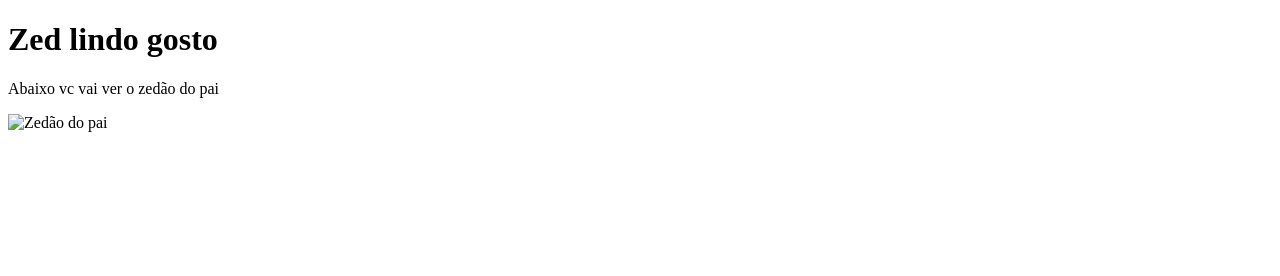
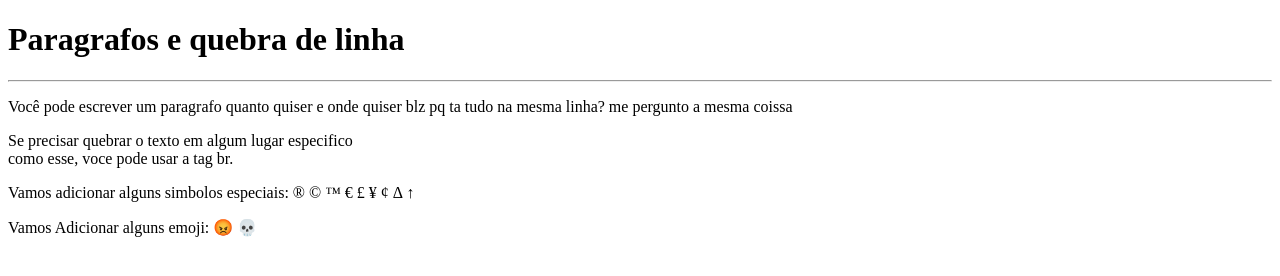
Before and after one commit to SrHerege/HTML, a plain HTML site: page index.html in a window 1280 px wide. Drawn offline with Linux system fonts and the light colour scheme.

Commit message:
Add files via upload

```diff
--- a/index.html
+++ b/index.html
@@ -1,13 +1,39 @@
 <!DOCTYPE html>
-<html lang="pr-br">
+<html lang="pt-br">
 <head>
     <meta charset="UTF-8">
     <meta name="viewport" content="width=device-width, initial-scale=1.0">
-    <title>Teste com Imagens</title>
+    <title>Paragrafo--</title>
 </head>
 <body>
-    <h1>Zed lindo gosto</h1>
-    <p>Abaixo vc vai ver o zedão do pai</p>
-    <img src="zed.png" alt="Zedão do pai">
+    <h1>Paragrafos e quebra de linha</h1>
+    <hr>
+    <p>Você pode escrever um paragrafo
+        quanto quiser e onde quiser
+        blz
+        pq ta tudo na mesma linha?
+        me pergunto a mesma coissa
+    </p>
+    <p>Se precisar quebrar
+        o texto em algum lugar
+        especifico <br> como esse, <!-- <br> quebra de linha-->
+        voce pode usar a tag br.
+    </p>
+    <p>Vamos adicionar alguns simbolos especiais:
+        &reg;
+        &copy;
+        &trade;
+        &euro;
+        &pound;
+        &yen;
+        &cent;
+        &Delta;
+        &uparrow;
+    </p>
+
+    <p>Vamos Adicionar alguns emoji:
+        &#x1F621;
+        💀
+    </p>
 </body>
 </html>
```
